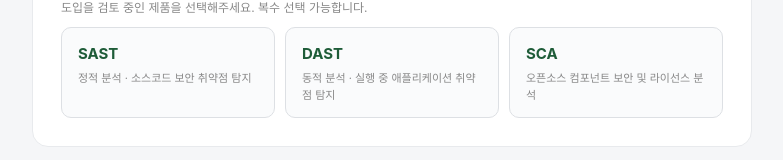
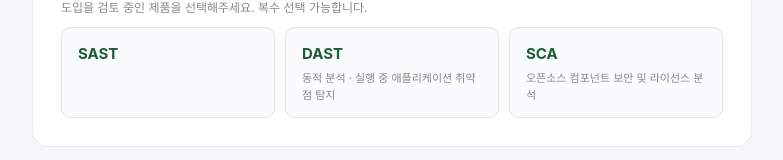
Before and after one commit to rjs4013/inquiry-form, a React (Vite) app: page / in a window 1280 px wide. Shown: the part 1411-1571 px from the top of the page, without its empty margins (248-1031 px from the left). Built offline with nearby package versions, Linux system fonts and the light colour scheme.

Commit message:
qt 추가

```diff
--- a/src/App.jsx
+++ b/src/App.jsx
@@ -63,7 +63,7 @@
     else onChange([...value, p])
   }
   const descriptions = {
-    SAST: '정적 분석 · 소스코드 보안 취약점 탐지',
+    SAST·SAQT: '정적 분석 · 소스코드 보안 취약점 및 품질 결함 탐지',
     DAST: '동적 분석 · 실행 중 애플리케이션 취약점 탐지',
     SCA: '오픈소스 컴포넌트 보안 및 라이선스 분석',
   }
```
